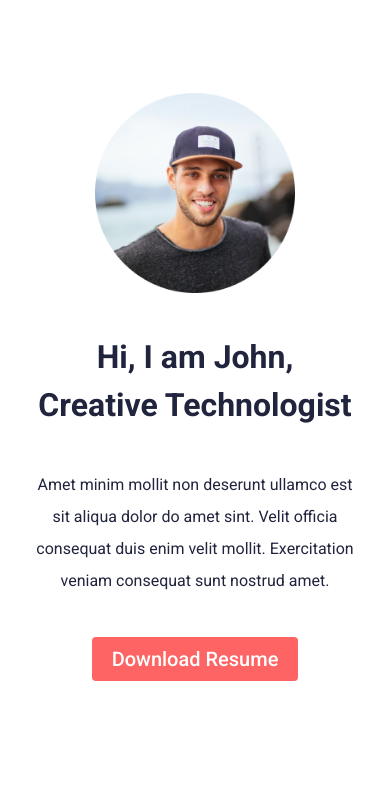
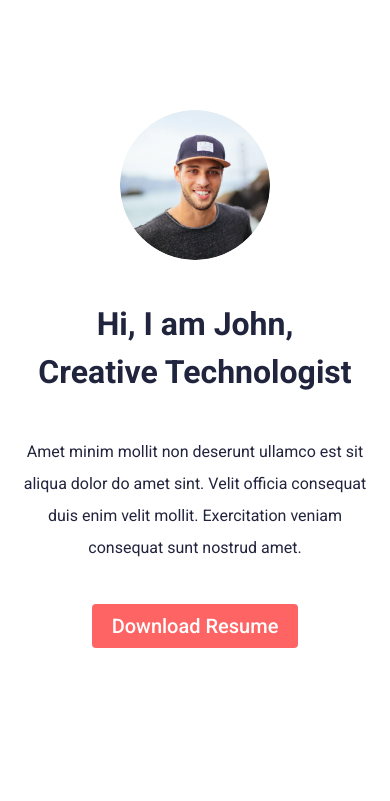
Before and after one commit to SushanThakur/frontend-practice-personal-portfolio, a plain HTML site: page index.html in a window 390 px wide. Shown: the part 43-844 px from the top of the page. Drawn offline with Linux system fonts and the light colour scheme.

Commit message:
full functional

```diff
--- a/assets/css/blog.css
+++ b/assets/css/blog.css
@@ -15,6 +15,10 @@
     gap: 20px;
     border-bottom: 2px solid #E0E0E0;
     padding-bottom: 20px;
+    transition-duration: 0.5s;
+}
+.blog-tile:hover{
+    border-bottom: 2px solid var(--primary-text-color);
 }
 .blog-heading h2{
     font-weight: 500;
--- a/assets/css/global.css
+++ b/assets/css/global.css
@@ -10,15 +10,9 @@
     box-sizing: border-box;
 }
 
-html{
-    scroll-behavior: smooth;
-}
-
 body{font-family: "Roboto", sans-serif; color: var(--primary-text-color); overflow-x: hidden;}
 
 a{text-decoration: none; color: var(--primary-text-color);}
-
-button{padding: 10px 20px; background-color: #FF6464; border: 0px; font-family: "Roboto", sans-serif; color: #fff; font-weight: 500; font-size: 1.25em; cursor: pointer; border-radius: 4px;}
 
 .button{padding: 10px 20px; background-color: #FF6464; border: 0px; font-family: "Roboto", sans-serif; color: #fff; font-weight: 500; font-size: 1.25em; cursor: pointer; border-radius: 4px;}
 .button:active{background-color: #ff4141;}
@@ -119,11 +113,6 @@ footer {
     #navigation{
         padding: 10px 20px;
     }
-    #home {
-        flex-direction: column;
-        width: 90vw;
-    }
-
     #page-nav {
         display: none;
     }
--- a/assets/css/home.css
+++ b/assets/css/home.css
@@ -5,9 +5,9 @@
     align-items: center;
     justify-content: center;
     width: 100vw;
-    height: 90vh;
+    height: 100vh;
     max-height: 1000px;
-    margin-bottom: 40px;
+    transform: translateY(-50px);
 }
 
 
@@ -19,13 +19,13 @@
     align-items: center;
     justify-content: space-between;
     width: 80vw;
+    max-height: 600px;
     max-width: 1000px;
-    padding: 20px;
 }
 
-#pfp {
+.pfp {
     border-radius: 50%;
-    width: 280px;
+    width: 350px;
 }
 
 #home h1 {
@@ -57,13 +57,13 @@
     align-items: center;
     width: 100vw;
     background-color: #EDF7FA;
-    padding: 40px;
+    padding: 60px 40px;
 }
 
 .recent-post-links {
     display: flex;
     flex-direction: row;
-    width: 85vw;
+    width: 80vw;
     max-width: 1000px;
     justify-content: space-between;
 }
@@ -93,7 +93,9 @@
     padding: 24px;
     background-color: #fff;
 }
-
+.post-n:hover{
+    box-shadow: 10px 10px 10px #e5e5e5;
+}
 .post-n h2 {
     color: var(--primary-text-color);
 }
@@ -114,7 +116,7 @@
     width: 100vw;
     max-width: 1000px;
     margin: 0 auto;
-    padding: 40px;
+    padding: 60px 20px;
 }
 
 #featured-work h3 {
@@ -131,8 +133,11 @@
     justify-content: center;
     padding-bottom: 10px;
     border-bottom: 2px solid #E0E0E0;
+    transition-duration: 0.5s;
 }
-
+.work-n:hover {
+    border-bottom: 2px solid var(--primary-text-color);
+}
 .work-desc {
     display: flex;
     flex-direction: column;
@@ -161,16 +166,22 @@
 
 
 /* Media Queries for Mobile */
+
+@media screen and (max-width: 1200px){
+    .pfp{
+        width: 200px;
+    }
+}
+
 @media screen and (max-width: 922px) {
-
+    #home-container{
+        display: flex;
+        justify-content: center;
+    }
     #home{
         flex-direction: column;
+        width: 90vw;
     }
-
-    #home-container {
-        padding-top: 0;
-    }
-
     .pfp {
         width: 200px;
     }
@@ -206,18 +217,18 @@
     .work-image {
         width: 100%;
     }
+    .pfp {
+        width: 180px;
+    }
 }
 @media screen and (max-height: 667px) {
-    #home-container {
-        margin-top: 100px;
-    }
 
 }
 @media screen and (max-width: 400px) {
-    #home{
-        flex-direction: column;
-    }
     .post-n{
         width: 350px;
     }
+    .pfp {
+        width: 150px;
+    }
 }
--- a/assets/css/work.css
+++ b/assets/css/work.css
@@ -16,6 +16,7 @@
     gap: 20px;
     padding-bottom: 20px;
     border-bottom: 2px solid #E0E0E0;
+    transition-duration: 0.5s;
 }
 .work-tile{
     display: flex;
@@ -23,6 +24,9 @@
     gap: 20px;
     align-items: center;
     justify-content: center;
+}
+.works-container:hover{
+    border-bottom: 2px solid var(--primary-text-color);
 }
 .work-tile-desc{
     display: flex;
--- a/index.html
+++ b/index.html
@@ -54,10 +54,11 @@
                         velit mollit. Exercitation veniam consequat sunt nostrud
                         amet.
                     </p>
-                    <button class="button" aria-label="Download my resume">
-                        <a href=""></a>
-                        Download Resume
-                    </button>
+                    <a href="./assets/statics/resume.pdf">
+                        <button class="button" aria-label="Download my resume">
+                            Download Resume
+                        </button>
+                    </a>
                 </div>
             </section>
         </main>
```
Also changed, not shown: 1 other file.
